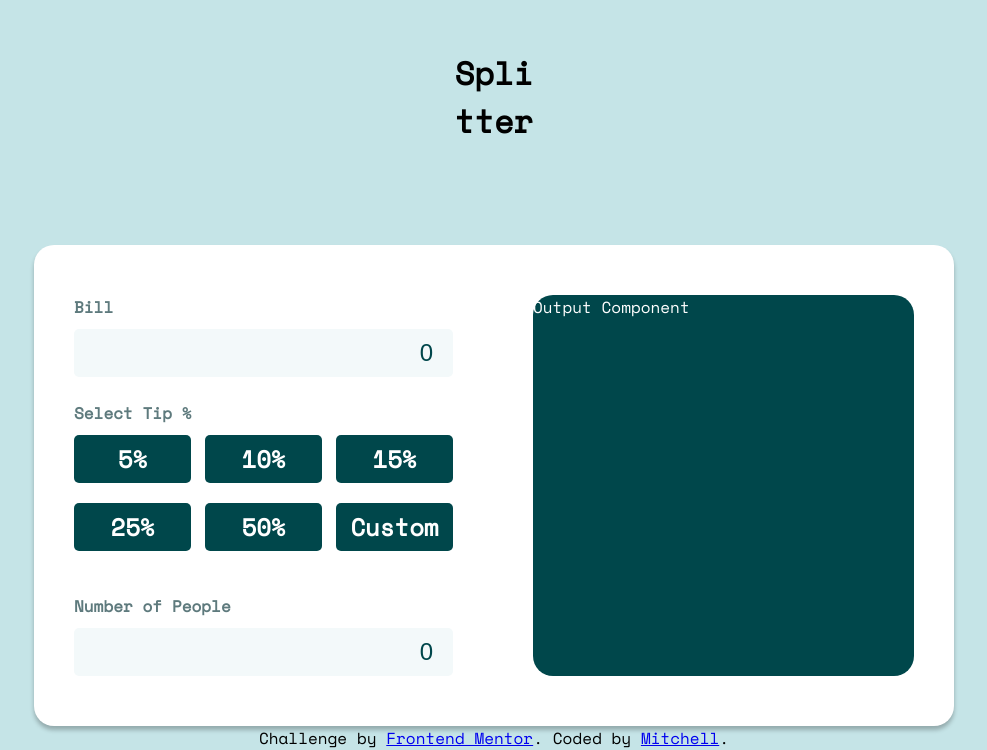
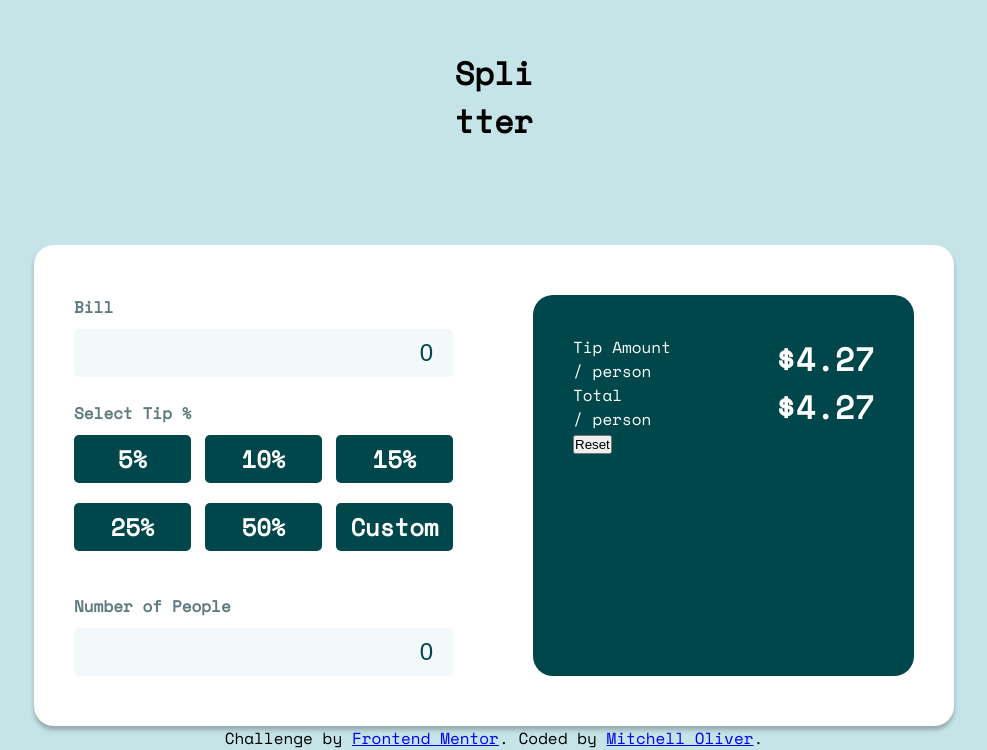
Before and after one commit to Mitch4sho/Tip-calculator, a React (Create React App) app: page / in a window 1280 px wide. Shown: the part 114-864 px from the top of the page, without its empty margins (146-1133 px from the left). Built offline with nearby package versions, Linux system fonts and the light colour scheme.

Commit message:
starting on output component

```diff
--- a/src/App.js
+++ b/src/App.js
@@ -26,6 +26,8 @@ function App() {
     setPeople(value);
   };
 
+  // Reset tp initial state
+
   return (
     <div className="app">
       <div className="header">
@@ -47,7 +49,7 @@ function App() {
         <a href="https://www.frontendmentor.io?ref=challenge" target="_blank">
           Frontend Mentor
         </a>
-        . Coded by <a href="#">Mitchell</a>.
+        . Coded by <a href="#">Mitchell Oliver</a>.
       </div>
     </div>
   );
--- a/src/components/Bill component/Bill.js
+++ b/src/components/Bill component/Bill.js
@@ -53,6 +53,7 @@ const Bill = ({
       onSubmit(e);
     }
   };
+
 
   return (
     <form className="bill-form" onKeyDown={(e) => onKeyDown(e)}>
--- a/src/components/Output component/Output.css
+++ b/src/components/Output component/Output.css
@@ -1,7 +1,13 @@
 .output-component {
-    background-color: #00474B;
-    color: #FFFF;
-    width: 413px;
-    margin: 50px 40px;
-    border-radius: 20px;
+  background-color: #00474b;
+  color: #ffff;
+  width: 413px;
+  margin: 50px 40px;
+  padding: 40px;
+  border-radius: 20px;
 }
+
+.total-container {
+  display: flex;
+  justify-content: space-between;
+}
--- a/src/components/Output component/Output.js
+++ b/src/components/Output component/Output.js
@@ -1,12 +1,15 @@
-import React from 'react';
-import './Output.css';
+import React from "react";
+import Total from "./Total.js";
+import "./Output.css";
 
 const Output = () => {
-    return (
-        <div className='output-component'>
-            Output Component
-        </div>
-    )
-}
+  return (
+    <div className="output-component">
+      <Total value="Tip Amount" />
+      <Total value="Total" />
+      <button className="reset-btn">Reset</button>
+    </div>
+  );
+};
 
 export default Output;
--- /dev/null
+++ b/src/components/Output component/Total.js
@@ -0,0 +1,15 @@
+import React from "react";
+
+const Total = ({ value }) => {
+  return (
+    <div className="total-container">
+      <div>
+        <p>{value}</p>
+        <p>/ person</p>
+      </div>
+      <h1>$4.27</h1>
+    </div>
+  );
+};
+
+export default Total;
```
